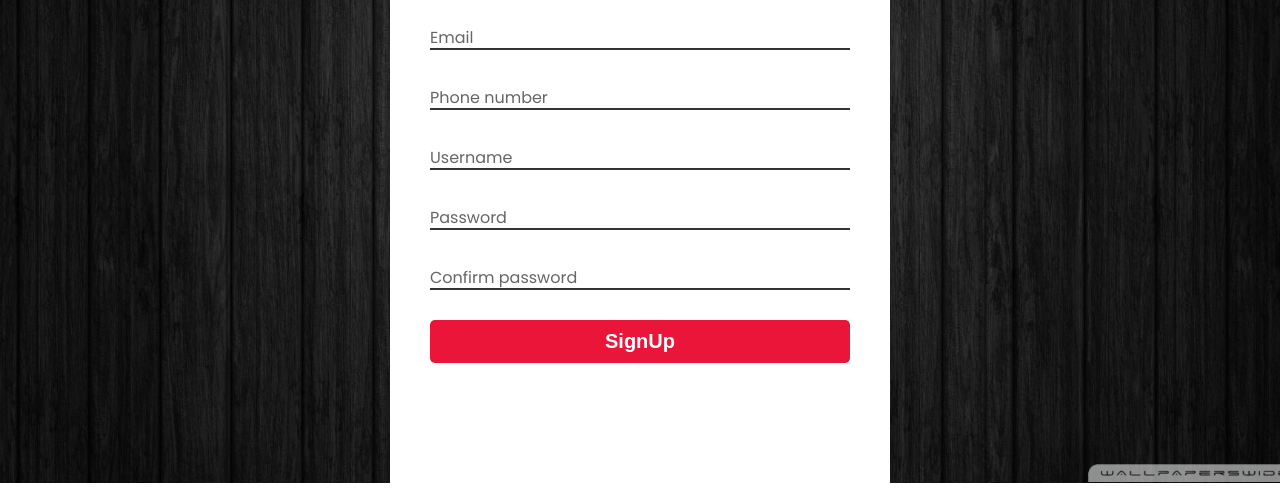
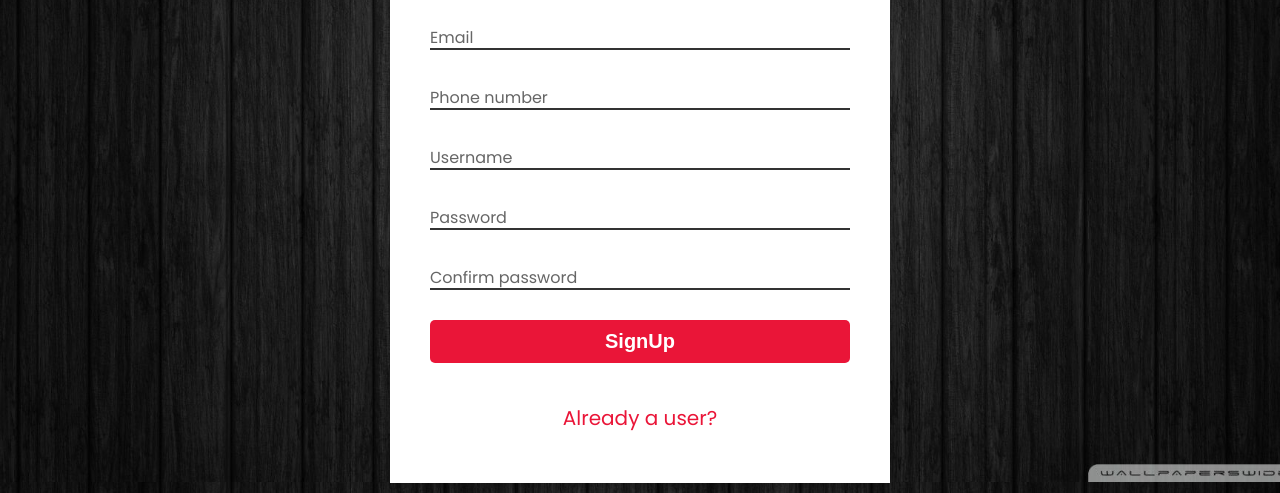
Before and after one commit to WisenBee/wisenbee.github.io, a plain HTML site: page html/signup.html in a window 1280 px wide. Shown: the part 318-811 px from the top of the page. Drawn offline with Linux system fonts and the light colour scheme.

Commit message:
Update signup.html

```diff
--- a/html/signup.html
+++ b/html/signup.html
@@ -55,6 +55,13 @@
 
 			<input type="submit" value="SignUp">
 		</form>
+		<div class="extra">
+			<br>
+			<a href="/html/login.php">Already a user?</a>
+			<br>
+			<br>
+		</div>
+	</div>
 
 </body>
 </html>
```
